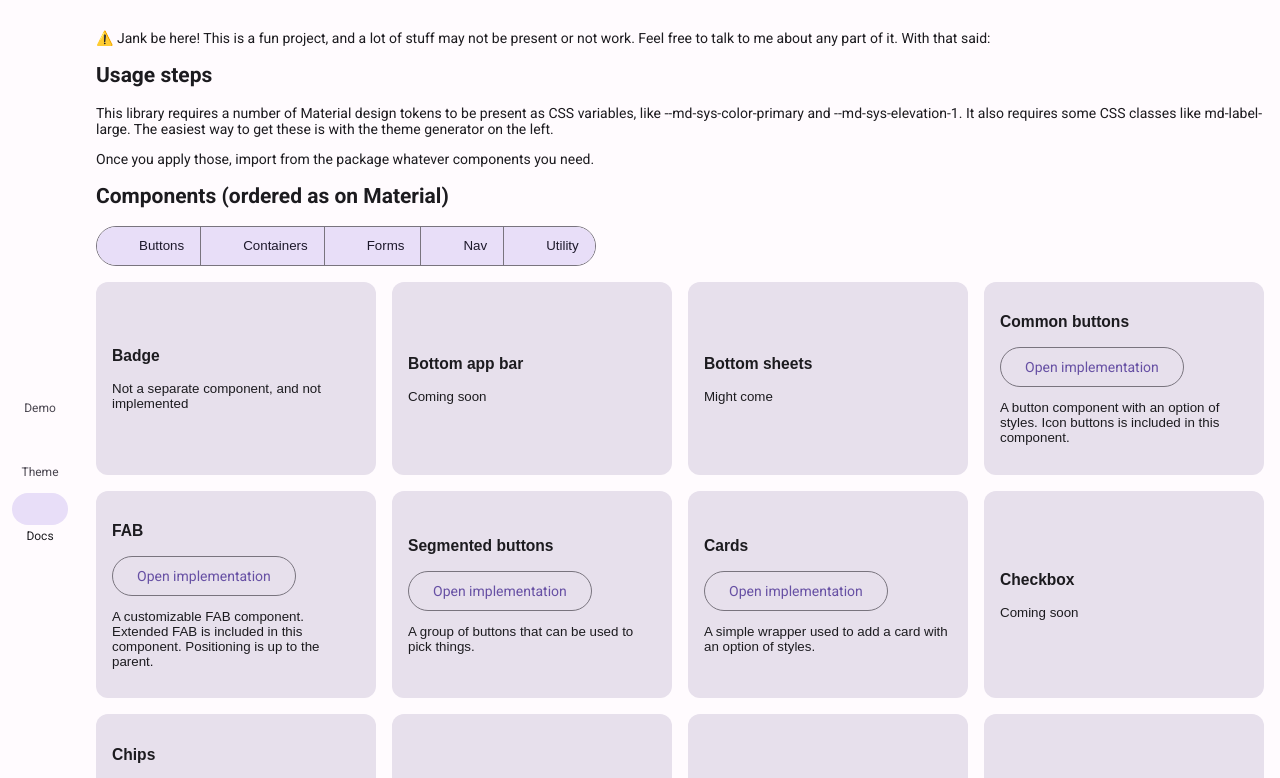
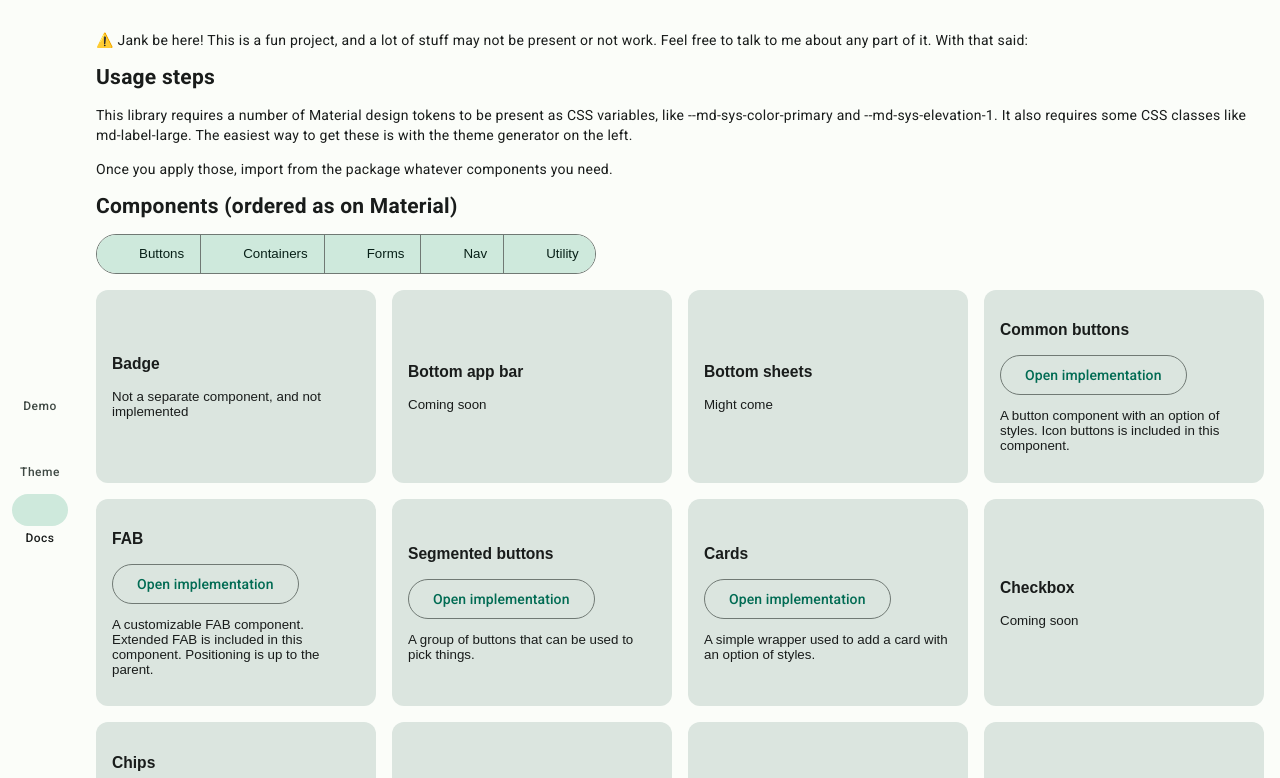
Before and after one commit to KTibow/m3-svelte, a SvelteKit app: page /docs in a window 1280 px wide. Shown: the top 778 px of the page. Built offline with nearby package versions, Linux system fonts and the light colour scheme; some icons are missing.

Commit message:
add theme exporter

```diff
--- a/package.json
+++ b/package.json
@@ -24,7 +24,7 @@
     "eslint-plugin-svelte3": "^4.0.0",
     "prettier": "^2.8.0",
     "prettier-plugin-svelte": "^2.8.1",
-    "svelte": "^3.54.0",
+    "svelte": "^3.55.0",
     "svelte-check": "^2.10.2",
     "tslib": "^2.4.1",
     "typescript": "^4.9.3",
--- a/src/routes/theme/+page.svelte
+++ b/src/routes/theme/+page.svelte
@@ -1,5 +1,6 @@
 <script lang="ts">
   import { browser } from "$app/environment";
+  import Button from "$lib/buttons/Button.svelte";
   import {
     argbFromHex,
     hexFromArgb,
@@ -31,14 +32,95 @@
     bg: colors[bg as keyof Scheme] as number,
     fg: colors[fg as keyof Scheme] as number,
   });
+  const genCSS = () => {
+    const genColorVariable = (name: string, argb: number) => {
+      const kebabCase = name.replace(/[A-Z]/g, (letter: string) => `-${letter.toLowerCase()}`);
+      const red = (argb >> 16) & 255;
+      const green = (argb >> 8) & 255;
+      const blue = argb & 255;
+      return `--md-sys-color-${kebabCase}: ${red} ${green} ${blue};`;
+    };
+    const lightColors = Object.entries(theme.schemes.light.toJSON())
+      .map((colorInfo) => genColorVariable(...colorInfo))
+      .join("\n");
+    const darkColors = Object.entries(theme.schemes.dark.toJSON())
+      .map((colorInfo) => genColorVariable(...colorInfo))
+      .join("\n");
+    const colors = `@import url("https://fonts.googleapis.com/css2?family=Roboto:wght@400;500;700&display=swap");
+@media (prefers-color-scheme: light) {
+:root {
+${lightColors}
+}
+}
+@media (prefers-color-scheme: dark) {
+:root {
+${darkColors}
+}
+}
+:root {
+--md-sys-elevation-0: none;
+--md-sys-elevation-1: 0px 3px 1px -2px rgb(var(--md-sys-color-shadow) / 0.2),
+0px 2px 2px 0px rgb(var(--md-sys-color-shadow) / 0.14),
+0px 1px 5px 0px rgb(var(--md-sys-color-shadow) / 0.12);
+--md-sys-elevation-2: 0px 2px 4px -1px rgb(var(--md-sys-color-shadow) / 0.2),
+0px 4px 5px 0px rgb(var(--md-sys-color-shadow) / 0.14),
+0px 1px 10px 0px rgb(var(--md-sys-color-shadow) / 0.12);
+--md-sys-elevation-3: 0px 5px 5px -3px rgb(var(--md-sys-color-shadow) / 0.2),
+0px 8px 10px 1px rgb(var(--md-sys-color-shadow) / 0.14),
+0px 3px 14px 2px rgb(var(--md-sys-color-shadow) / 0.12);
+--md-sys-elevation-4: 0px 5px 5px -3px rgb(var(--md-sys-color-shadow) / 0.2),
+0px 8px 10px 1px rgb(var(--md-sys-color-shadow) / 0.14),
+0px 3px 14px 2px rgb(var(--md-sys-color-shadow) / 0.12);
+--md-sys-elevation-5: 0px 8px 10px -6px rgb(var(--md-sys-color-shadow) / 0.2),
+0px 16px 24px 2px rgb(var(--md-sys-color-shadow) / 0.14),
+0px 6px 30px 5px rgb(var(--md-sys-color-shadow) / 0.12);
+}
+.md-background {
+background-color: rgb(var(--md-sys-color-background));
+color: rgb(var(--md-sys-color-on-background));
+}
+.md-label-large {
+font-family: Roboto, system-ui, sans-serif;
+font-weight: 500;
+font-size: 14px;
+line-height: 20px;
+letter-spacing: 0.1px;
+}
+.md-label-medium {
+font-family: Roboto, system-ui, sans-serif;
+font-weight: 500;
+font-size: 12px;
+line-height: 16px;
+letter-spacing: 0.5px;
+}
+.md-body-medium {
+font-family: Roboto, system-ui, sans-serif;
+font-weight: 400;
+font-size: 14px;
+line-height: 20px;
+letter-spacing: 0.25px;
+}
+* {
+box-sizing: border-box;
+}`;
+    const file = new File([colors], "theme.css", {
+      type: "text/plain",
+    });
+    const url = window.URL.createObjectURL(file);
+    const link = document.createElement("a");
+    link.setAttribute("download", "theme.css");
+    link.setAttribute("href", url);
+    document.head.appendChild(link);
+    link.click();
+    link.remove();
+  };
 </script>
 
 <svelte:head>
   <title>M3 Svelte: Theme</title>
 </svelte:head>
 <h1 class="md-display-large">Theme</h1>
-<p>
-  <label>
+<p class="sourceChooser">
   Source color <button
     style="background-color: {browser && hexFromArgb(sourceColor)};"
     class="colorDisc"
@@ -49,7 +131,6 @@
     bind:this={sourceColorInput}
     on:change={() => (sourceColor = argbFromHex(sourceColorInput.value))}
   />
-  </label>
   <input
     type="file"
     bind:files={sourceFile}
@@ -65,6 +146,9 @@
       reader.readAsDataURL(sourceFile[0]);
     }}
   />
+  {#if theme}
+    <Button type="filled" on:click={genCSS}>Export theme</Button>
+  {/if}
 </p>
 {#if theme}
   {#each Object.entries({ Light: theme.schemes.light, Dark: theme.schemes.dark }) as [name, colors]}
@@ -78,11 +162,10 @@
       {/each}
     </div>
   {/each}
-  <p>Exporting soon</p>
 {/if}
 
 <style>
-  label {
+  .sourceChooser {
     display: flex;
     align-items: center;
     gap: 0.5rem;
--- a/static/theme/theme.css
+++ b/static/theme/theme.css
@@ -1,160 +1,112 @@
-@import url(tokens.css);
-@import url("https://fonts.googleapis.com/css2?family=Roboto:wght@400;700&display=swap");
-@import url(theme.light.css) (prefers-color-scheme: light);
-@import url(theme.dark.css) (prefers-color-scheme: dark);
+@import url("https://fonts.googleapis.com/css2?family=Roboto:wght@400;500;700&display=swap");
+@media (prefers-color-scheme: light) {
+  :root {
+    --md-sys-color-primary: 0 107 83;
+    --md-sys-color-on-primary: 255 255 255;
+    --md-sys-color-primary-container: 128 248 209;
+    --md-sys-color-on-primary-container: 0 33 23;
+    --md-sys-color-secondary: 75 99 90;
+    --md-sys-color-on-secondary: 255 255 255;
+    --md-sys-color-secondary-container: 206 233 220;
+    --md-sys-color-on-secondary-container: 8 32 24;
+    --md-sys-color-tertiary: 64 99 118;
+    --md-sys-color-on-tertiary: 255 255 255;
+    --md-sys-color-tertiary-container: 195 232 254;
+    --md-sys-color-on-tertiary-container: 0 30 43;
+    --md-sys-color-error: 186 26 26;
+    --md-sys-color-on-error: 255 255 255;
+    --md-sys-color-error-container: 255 218 214;
+    --md-sys-color-on-error-container: 65 0 2;
+    --md-sys-color-background: 251 253 249;
+    --md-sys-color-on-background: 25 28 27;
+    --md-sys-color-surface: 251 253 249;
+    --md-sys-color-on-surface: 25 28 27;
+    --md-sys-color-surface-variant: 219 229 223;
+    --md-sys-color-on-surface-variant: 63 73 68;
+    --md-sys-color-outline: 112 121 116;
+    --md-sys-color-outline-variant: 191 201 195;
+    --md-sys-color-shadow: 0 0 0;
+    --md-sys-color-scrim: 0 0 0;
+    --md-sys-color-inverse-surface: 46 49 47;
+    --md-sys-color-inverse-on-surface: 239 241 238;
+    --md-sys-color-inverse-primary: 99 219 182;
+  }
+}
+@media (prefers-color-scheme: dark) {
+  :root {
+    --md-sys-color-primary: 99 219 182;
+    --md-sys-color-on-primary: 0 56 42;
+    --md-sys-color-primary-container: 0 81 62;
+    --md-sys-color-on-primary-container: 128 248 209;
+    --md-sys-color-secondary: 178 204 193;
+    --md-sys-color-on-secondary: 30 53 45;
+    --md-sys-color-secondary-container: 52 76 67;
+    --md-sys-color-on-secondary-container: 206 233 220;
+    --md-sys-color-tertiary: 167 204 225;
+    --md-sys-color-on-tertiary: 12 52 69;
+    --md-sys-color-tertiary-container: 39 75 93;
+    --md-sys-color-on-tertiary-container: 195 232 254;
+    --md-sys-color-error: 255 180 171;
+    --md-sys-color-on-error: 105 0 5;
+    --md-sys-color-error-container: 147 0 10;
+    --md-sys-color-on-error-container: 255 180 171;
+    --md-sys-color-background: 25 28 27;
+    --md-sys-color-on-background: 225 227 224;
+    --md-sys-color-surface: 25 28 27;
+    --md-sys-color-on-surface: 225 227 224;
+    --md-sys-color-surface-variant: 63 73 68;
+    --md-sys-color-on-surface-variant: 191 201 195;
+    --md-sys-color-outline: 137 147 142;
+    --md-sys-color-outline-variant: 63 73 68;
+    --md-sys-color-shadow: 0 0 0;
+    --md-sys-color-scrim: 0 0 0;
+    --md-sys-color-inverse-surface: 225 227 224;
+    --md-sys-color-inverse-on-surface: 46 49 47;
+    --md-sys-color-inverse-primary: 0 107 83;
+  }
+}
+:root {
+  --md-sys-elevation-0: none;
+  --md-sys-elevation-1: 0px 3px 1px -2px rgb(var(--md-sys-color-shadow) / 0.2),
+    0px 2px 2px 0px rgb(var(--md-sys-color-shadow) / 0.14),
+    0px 1px 5px 0px rgb(var(--md-sys-color-shadow) / 0.12);
+  --md-sys-elevation-2: 0px 2px 4px -1px rgb(var(--md-sys-color-shadow) / 0.2),
+    0px 4px 5px 0px rgb(var(--md-sys-color-shadow) / 0.14),
+    0px 1px 10px 0px rgb(var(--md-sys-color-shadow) / 0.12);
+  --md-sys-elevation-3: 0px 5px 5px -3px rgb(var(--md-sys-color-shadow) / 0.2),
+    0px 8px 10px 1px rgb(var(--md-sys-color-shadow) / 0.14),
+    0px 3px 14px 2px rgb(var(--md-sys-color-shadow) / 0.12);
+  --md-sys-elevation-4: 0px 5px 5px -3px rgb(var(--md-sys-color-shadow) / 0.2),
+    0px 8px 10px 1px rgb(var(--md-sys-color-shadow) / 0.14),
+    0px 3px 14px 2px rgb(var(--md-sys-color-shadow) / 0.12);
+  --md-sys-elevation-5: 0px 8px 10px -6px rgb(var(--md-sys-color-shadow) / 0.2),
+    0px 16px 24px 2px rgb(var(--md-sys-color-shadow) / 0.14),
+    0px 6px 30px 5px rgb(var(--md-sys-color-shadow) / 0.12);
+}
 .md-background {
   background-color: rgb(var(--md-sys-color-background));
   color: rgb(var(--md-sys-color-on-background));
 }
-.md-display-large {
-  font-family: var(--md-sys-typescale-display-large-font-family-name);
-  font-style: var(--md-sys-typescale-display-large-font-family-style);
-  font-weight: var(--md-sys-typescale-display-large-font-weight);
-  font-size: var(--md-sys-typescale-display-large-font-size);
-  letter-spacing: var(--md-sys-typescale-display-large-tracking);
-  line-height: var(--md-sys-typescale-display-large-height);
-  text-transform: var(--md-sys-typescale-display-large-text-transform);
-  text-decoration: var(--md-sys-typescale-display-large-text-decoration);
+.md-label-large {
+  font-family: Roboto, system-ui, sans-serif;
+  font-weight: 500;
+  font-size: 14px;
+  line-height: 20px;
+  letter-spacing: 0.1px;
 }
-.md-display-medium {
-  font-family: var(--md-sys-typescale-display-medium-font-family-name);
-  font-style: var(--md-sys-typescale-display-medium-font-family-style);
-  font-weight: var(--md-sys-typescale-display-medium-font-weight);
-  font-size: var(--md-sys-typescale-display-medium-font-size);
-  letter-spacing: var(--md-sys-typescale-display-medium-tracking);
-  line-height: var(--md-sys-typescale-display-medium-height);
-  text-transform: var(--md-sys-typescale-display-medium-text-transform);
-  text-decoration: var(--md-sys-typescale-display-medium-text-decoration);
-}
-.md-display-small {
-  font-family: var(--md-sys-typescale-display-small-font-family-name);
-  font-style: var(--md-sys-typescale-display-small-font-family-style);
-  font-weight: var(--md-sys-typescale-display-small-font-weight);
-  font-size: var(--md-sys-typescale-display-small-font-size);
-  letter-spacing: var(--md-sys-typescale-display-small-tracking);
-  line-height: var(--md-sys-typescale-display-small-height);
-  text-transform: var(--md-sys-typescale-display-small-text-transform);
-  text-decoration: var(--md-sys-typescale-display-small-text-decoration);
-}
-.md-headline-large {
-  font-family: var(--md-sys-typescale-headline-large-font-family-name);
-  font-style: var(--md-sys-typescale-headline-large-font-family-style);
-  font-weight: var(--md-sys-typescale-headline-large-font-weight);
-  font-size: var(--md-sys-typescale-headline-large-font-size);
-  letter-spacing: var(--md-sys-typescale-headline-large-tracking);
-  line-height: var(--md-sys-typescale-headline-large-height);
-  text-transform: var(--md-sys-typescale-headline-large-text-transform);
-  text-decoration: var(--md-sys-typescale-headline-large-text-decoration);
-}
-.md-headline-medium {
-  font-family: var(--md-sys-typescale-headline-medium-font-family-name);
-  font-style: var(--md-sys-typescale-headline-medium-font-family-style);
-  font-weight: var(--md-sys-typescale-headline-medium-font-weight);
-  font-size: var(--md-sys-typescale-headline-medium-font-size);
-  letter-spacing: var(--md-sys-typescale-headline-medium-tracking);
-  line-height: var(--md-sys-typescale-headline-medium-height);
-  text-transform: var(--md-sys-typescale-headline-medium-text-transform);
-  text-decoration: var(--md-sys-typescale-headline-medium-text-decoration);
-}
-.md-headline-small {
-  font-family: var(--md-sys-typescale-headline-small-font-family-name);
-  font-style: var(--md-sys-typescale-headline-small-font-family-style);
-  font-weight: var(--md-sys-typescale-headline-small-font-weight);
-  font-size: var(--md-sys-typescale-headline-small-font-size);
-  letter-spacing: var(--md-sys-typescale-headline-small-tracking);
-  line-height: var(--md-sys-typescale-headline-small-height);
-  text-transform: var(--md-sys-typescale-headline-small-text-transform);
-  text-decoration: var(--md-sys-typescale-headline-small-text-decoration);
-}
-.md-body-large {
-  font-family: var(--md-sys-typescale-body-large-font-family-name);
-  font-style: var(--md-sys-typescale-body-large-font-family-style);
-  font-weight: var(--md-sys-typescale-body-large-font-weight);
-  font-size: var(--md-sys-typescale-body-large-font-size);
-  letter-spacing: var(--md-sys-typescale-body-large-tracking);
-  line-height: var(--md-sys-typescale-body-large-height);
-  text-transform: var(--md-sys-typescale-body-large-text-transform);
-  text-decoration: var(--md-sys-typescale-body-large-text-decoration);
+.md-label-medium {
+  font-family: Roboto, system-ui, sans-serif;
+  font-weight: 500;
+  font-size: 12px;
+  line-height: 16px;
+  letter-spacing: 0.5px;
 }
 .md-body-medium {
-  font-family: var(--md-sys-typescale-body-medium-font-family-name);
-  font-style: var(--md-sys-typescale-body-medium-font-family-style);
-  font-weight: var(--md-sys-typescale-body-medium-font-weight);
-  font-size: var(--md-sys-typescale-body-medium-font-size);
-  letter-spacing: var(--md-sys-typescale-body-medium-tracking);
-  line-height: var(--md-sys-typescale-body-medium-height);
-  text-transform: var(--md-sys-typescale-body-medium-text-transform);
-  text-decoration: var(--md-sys-typescale-body-medium-text-decoration);
-}
-.body-small {
-  font-family: var(--md-sys-typescale-body-small-font-family-name);
-  font-style: var(--md-sys-typescale-body-small-font-family-style);
-  font-weight: var(--md-sys-typescale-body-small-font-weight);
-  font-size: var(--md-sys-typescale-body-small-font-size);
-  letter-spacing: var(--md-sys-typescale-body-small-tracking);
-  line-height: var(--md-sys-typescale-body-small-height);
-  text-transform: var(--md-sys-typescale-body-small-text-transform);
-  text-decoration: var(--md-sys-typescale-body-small-text-decoration);
-}
-.md-label-large {
-  font-family: var(--md-sys-typescale-label-large-font-family-name);
-  font-style: var(--md-sys-typescale-label-large-font-family-style);
-  font-weight: var(--md-sys-typescale-label-large-font-weight);
-  font-size: var(--md-sys-typescale-label-large-font-size);
-  letter-spacing: var(--md-sys-typescale-label-large-tracking);
-  line-height: var(--md-sys-typescale-label-large-height);
-  text-transform: var(--md-sys-typescale-label-large-text-transform);
-  text-decoration: var(--md-sys-typescale-label-large-text-decoration);
-}
-.md-label-medium {
-  font-family: var(--md-sys-typescale-label-medium-font-family-name);
-  font-style: var(--md-sys-typescale-label-medium-font-family-style);
-  font-weight: var(--md-sys-typescale-label-medium-font-weight);
-  font-size: var(--md-sys-typescale-label-medium-font-size);
-  letter-spacing: var(--md-sys-typescale-label-medium-tracking);
-  line-height: var(--md-sys-typescale-label-medium-height);
-  text-transform: var(--md-sys-typescale-label-medium-text-transform);
-  text-decoration: var(--md-sys-typescale-label-medium-text-decoration);
-}
-.md-label-small {
-  font-family: var(--md-sys-typescale-label-small-font-family-name);
-  font-style: var(--md-sys-typescale-label-small-font-family-style);
-  font-weight: var(--md-sys-typescale-label-small-font-weight);
-  font-size: var(--md-sys-typescale-label-small-font-size);
-  letter-spacing: var(--md-sys-typescale-label-small-tracking);
-  line-height: var(--md-sys-typescale-label-small-height);
-  text-transform: var(--md-sys-typescale-label-small-text-transform);
-  text-decoration: var(--md-sys-typescale-label-small-text-decoration);
-}
-.md-title-large {
-  font-family: var(--md-sys-typescale-title-large-font-family-name);
-  font-style: var(--md-sys-typescale-title-large-font-family-style);
-  font-weight: var(--md-sys-typescale-title-large-font-weight);
-  font-size: var(--md-sys-typescale-title-large-font-size);
-  letter-spacing: var(--md-sys-typescale-title-large-tracking);
-  line-height: var(--md-sys-typescale-title-large-height);
-  text-transform: var(--md-sys-typescale-title-large-text-transform);
-  text-decoration: var(--md-sys-typescale-title-large-text-decoration);
-}
-.md-title-medium {
-  font-family: var(--md-sys-typescale-title-medium-font-family-name);
-  font-style: var(--md-sys-typescale-title-medium-font-family-style);
-  font-weight: var(--md-sys-typescale-title-medium-font-weight);
-  font-size: var(--md-sys-typescale-title-medium-font-size);
-  letter-spacing: var(--md-sys-typescale-title-medium-tracking);
-  line-height: var(--md-sys-typescale-title-medium-height);
-  text-transform: var(--md-sys-typescale-title-medium-text-transform);
-  text-decoration: var(--md-sys-typescale-title-medium-text-decoration);
-}
-.md-title-small {
-  font-family: var(--md-sys-typescale-title-small-font-family-name);
-  font-style: var(--md-sys-typescale-title-small-font-family-style);
-  font-weight: var(--md-sys-typescale-title-small-font-weight);
-  font-size: var(--md-sys-typescale-title-small-font-size);
-  letter-spacing: var(--md-sys-typescale-title-small-tracking);
-  line-height: var(--md-sys-typescale-title-small-height);
-  text-transform: var(--md-sys-typescale-title-small-text-transform);
-  text-decoration: var(--md-sys-typescale-title-small-text-decoration);
+  font-family: Roboto, system-ui, sans-serif;
+  font-weight: 400;
+  font-size: 14px;
+  line-height: 20px;
+  letter-spacing: 0.25px;
 }
 * {
   box-sizing: border-box;
```
Also changed, not shown: 1 other file (tests, documents, lock files or other folders). Lines whose indentation alone changed are shown as unchanged.
